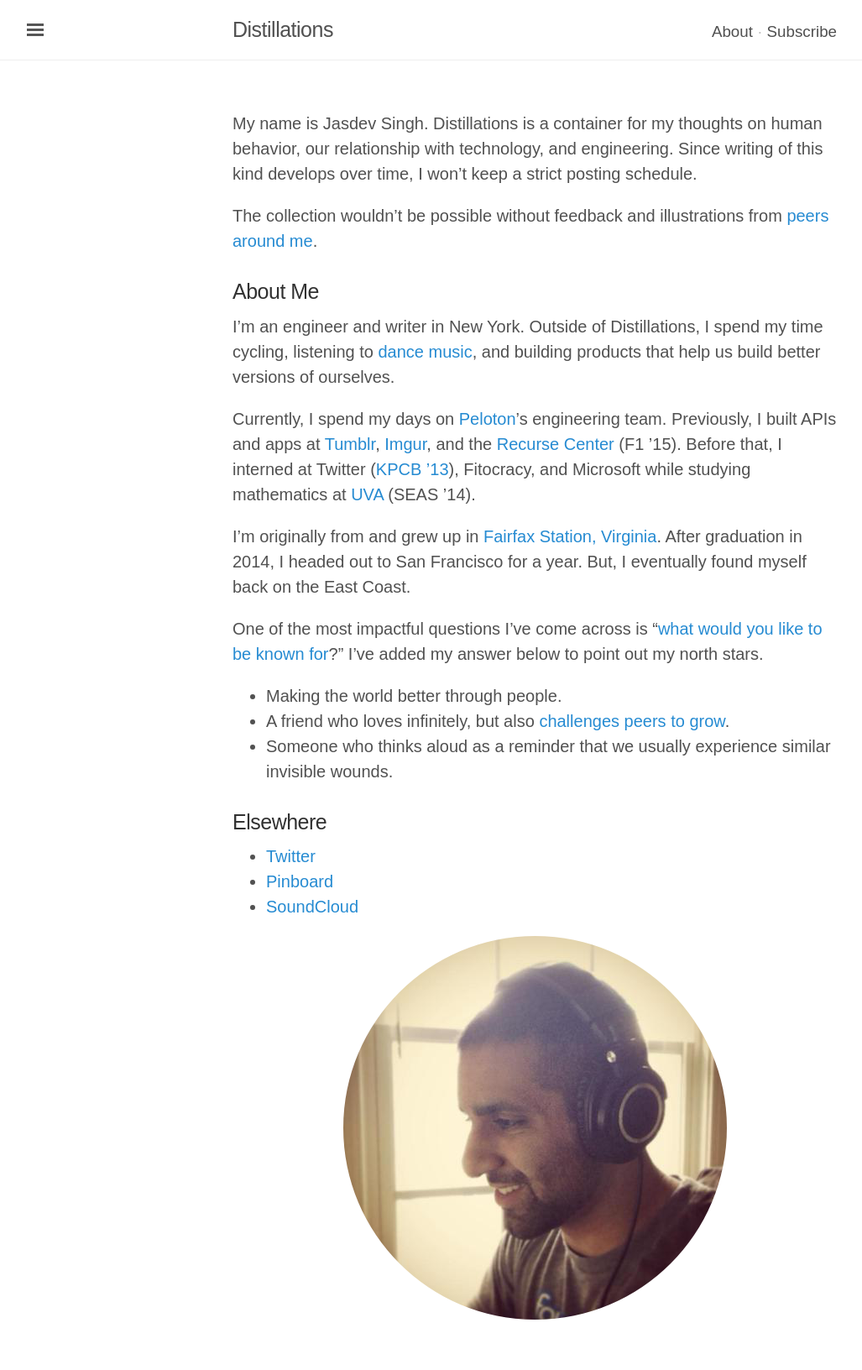
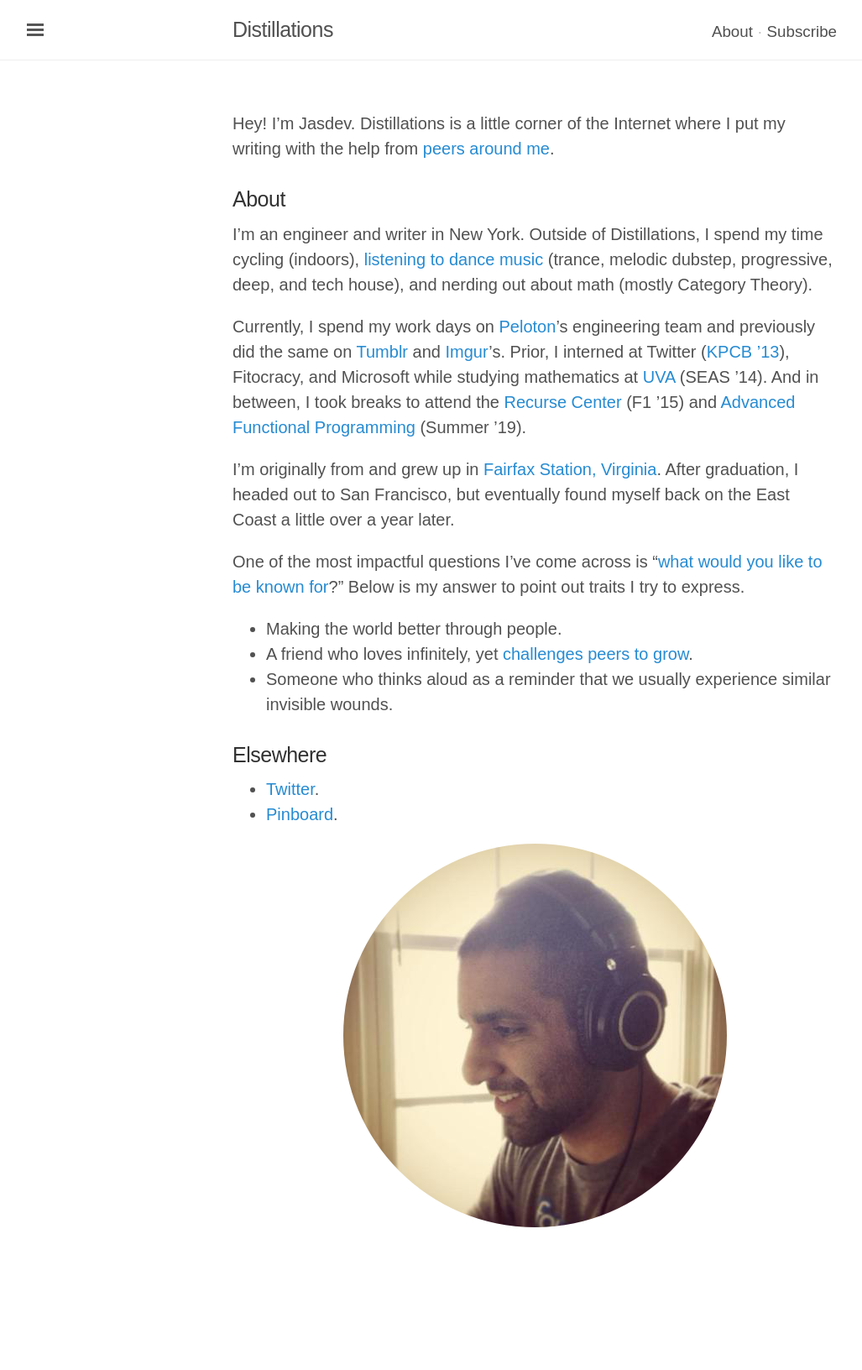
Before and after one commit to rvsrvs/jasdev.github.io, a Jekyll site: the page built from about.md, in a window 1280 px wide. Shown: the whole page at 84% size, without its empty margins (3-1030 px from the left). Built offline with Jekyll 4.4.1, drawn with Linux system fonts in a browser that asks for light colours; some web fonts are replaced; after the commit the page ends 1522 px from its top, so only the background shows below that.

Commit message:
Some copy updates

```diff
--- a/_includes/sidebar.html
+++ b/_includes/sidebar.html
@@ -1,10 +1,6 @@
 <input type="checkbox" class="sidebar-checkbox" id="sidebar-checkbox">
 
 <div class="sidebar" id="sidebar">
-  <div class="sidebar-item">
-    <p>{{ site.description }}</p>
-  </div>
-
   <nav class="sidebar-nav">
     <a class="sidebar-nav-item{% if page.url == site.baseurl %} active{% endif %}" href="/">Home</a>
 
--- a/about.md
+++ b/about.md
@@ -4,28 +4,25 @@ title: About
 render_title: false
 ---
 
-My name is Jasdev Singh. Distillations is a container for my thoughts on human behavior, our relationship with technology, and engineering. Since writing of this kind develops over time, I won’t keep a strict posting schedule.
+Hey! I’m Jasdev. Distillations is a little corner of the Internet where I put my writing with the help from [peers around me](/village).
 
-The collection wouldn’t be possible without feedback and illustrations from [peers around me](/village).
+### About
 
-### About Me
+I’m an engineer and writer in New York. Outside of Distillations, I spend my time cycling (indoors), [listening to dance music](https://soundcloud.com/jasdev-singh) (trance, melodic dubstep, progressive, deep, and tech house), and nerding out about math (mostly Category Theory).
 
-I’m an engineer and writer in New York. Outside of Distillations, I spend my time cycling, listening to [dance music](https://soundcloud.com/jasdev-singh), and building products that help us build better versions of ourselves.
+Currently, I spend my work days on [Peloton](https://www.onepeloton.com/)’s engineering team and previously did the same on [Tumblr](https://www.tumblr.com/) and [Imgur](https://imgur.com/)’s. Prior, I interned at Twitter ([KPCB ’13](http://kpcbfellows.com/)), Fitocracy, and Microsoft while studying mathematics at [UVA](http://www.virginia.edu/) (SEAS ’14). And in between, I took breaks to attend the [Recurse Center](https://www.recurse.com) (F1 ’15) and [Advanced Functional Programming](http://afp.school) (Summer ’19).
 
-Currently, I spend my days on [Peloton](https://www.onepeloton.com/)’s engineering team. Previously, I built APIs and apps at [Tumblr](https://www.tumblr.com/), [Imgur](https://imgur.com/), and the [Recurse Center](https://www.recurse.com/scout/click?t=bb4cdf5d8bb2835f896d762d5b51cecb) (F1 ’15). Before that, I interned at Twitter ([KPCB ’13](http://kpcbfellows.com/)), Fitocracy, and Microsoft while studying mathematics at [UVA](http://www.virginia.edu/) (SEAS ’14).
+I’m originally from and grew up in [Fairfax Station, Virginia](http://en.wikipedia.org/wiki/Fairfax_Station,_Virginia). After graduation, I headed out to San Francisco, but eventually found myself back on the East Coast a little over a year later.
 
-I’m originally from and grew up in [Fairfax Station, Virginia](http://en.wikipedia.org/wiki/Fairfax_Station,_Virginia). After graduation in 2014, I headed out to San Francisco for a year. But, I eventually found myself back on the East Coast.
-
-One of the most impactful questions I’ve come across is “[what would you like to be known for](https://overcast.fm/+Fg9IeSC2o/0:37)?” I’ve added my answer below to point out my north stars.
+One of the most impactful questions I’ve come across is “[what would you like to be known for](https://overcast.fm/+Fg9IeSC2o/0:37)?” Below is my answer to point out traits I try to express.
 
 - Making the world better through people.
-- A friend who loves infinitely, but also [challenges peers to grow](https://www.facebook.com/story.php?story_fbid=224735391342335&id=100014176268390).
+- A friend who loves infinitely, yet [challenges peers to grow](https://www.facebook.com/story.php?story_fbid=224735391342335&id=100014176268390).
 - Someone who thinks aloud as a reminder that we usually experience similar invisible wounds.
 
 ### Elsewhere
 
-- [Twitter](https://twitter.com/jasdev)
-- [Pinboard](https://pinboard.in/u:jasdev)
-- [SoundCloud](https://soundcloud.com/jasdev-singh)
+- [Twitter](https://twitter.com/jasdev).
+- [Pinboard](https://pinboard.in/u:jasdev).
 
 ![](/public/images/about-pic.png){: .center-image }
--- a/index.html
+++ b/index.html
@@ -8,7 +8,7 @@ title: Home
 <br/>
 <br/>
 
-Distillations is a two-track collection of writing, with the first covering engineering and the second containing personal essays on human be­hav­ior and our relationship with technology. Or, if we’re being candid—and we are—, a homesick mathematician who also writes about Feelings.
+Distillations is a collection of writing on engineering, human be­hav­ior, and our relationship with technology. Or, if we’re being candid—and we are—, a homesick mathematician who also writes about Feelings.
 
 <br/>
 <br/>
```
Also changed, not shown: etceteras.md (+5 -5 lines).
